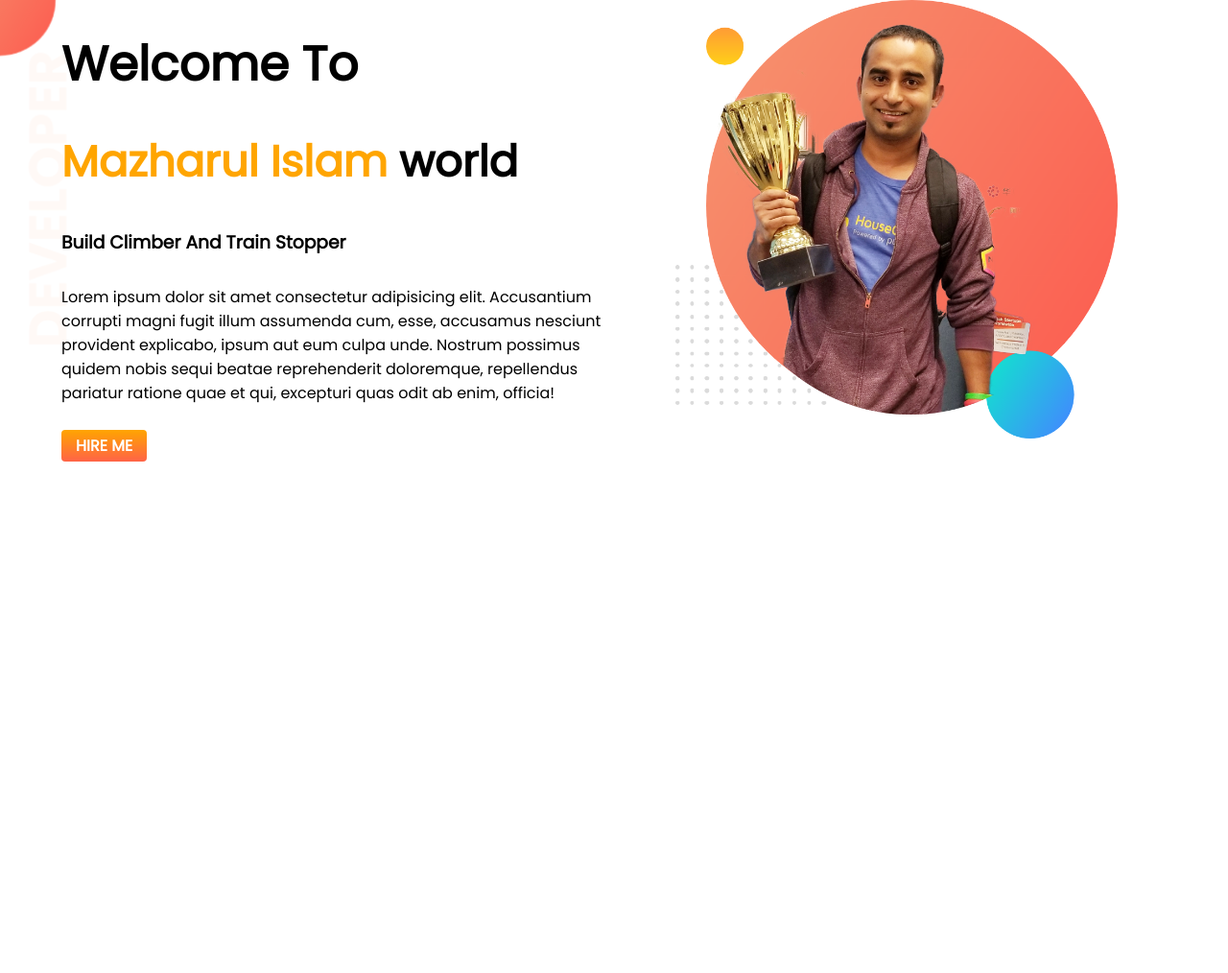
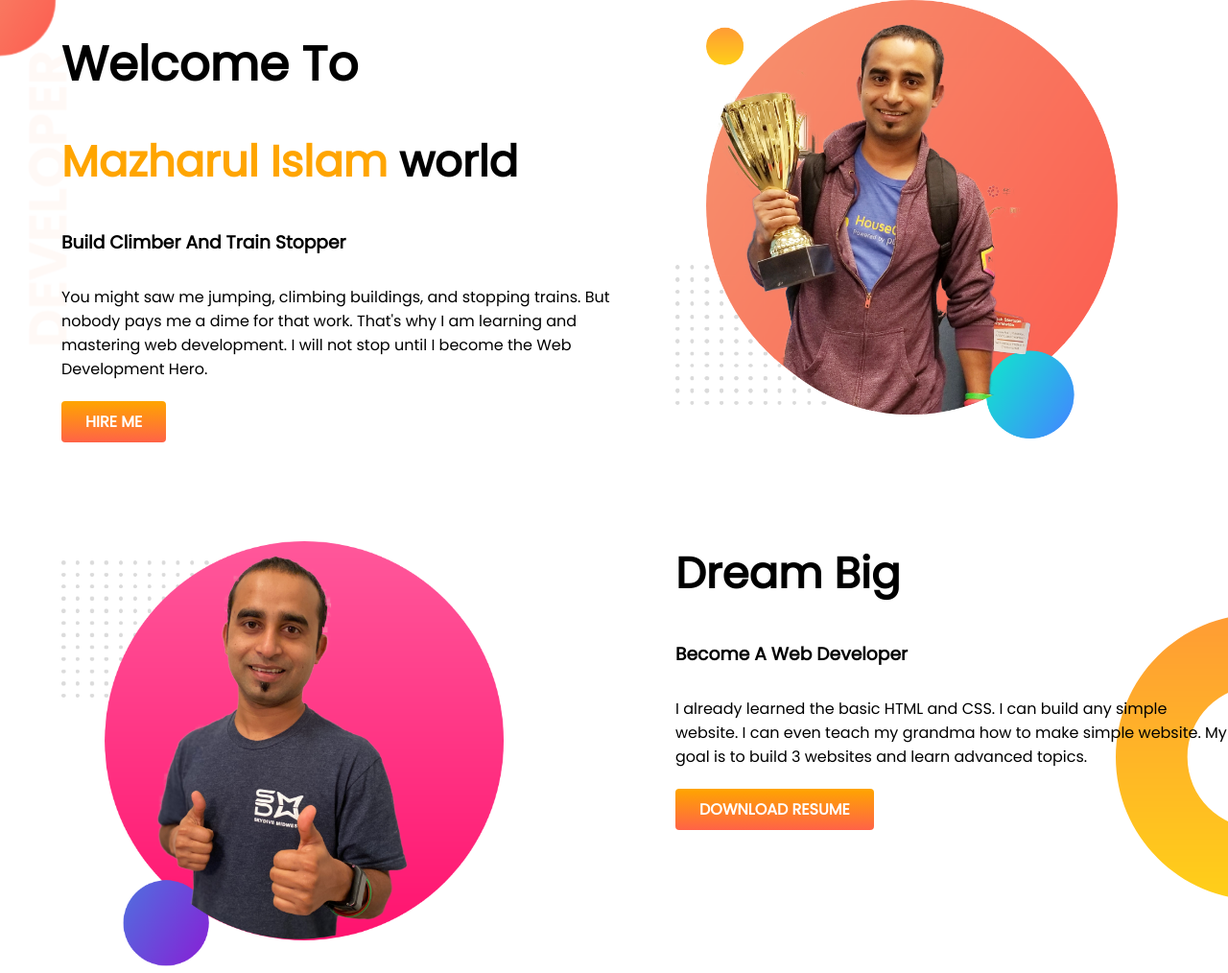
Before and after one commit to Mazharul430106/developer-portfolio, a plain HTML site: page index.html in a window 1280 px wide. Shown: the whole page at 96% size. Before the commit the page ends 800 px from the top, so only its background shows below. Drawn offline with Linux system fonts and the light colour scheme.

Commit message:
section dream added

```diff
--- a/index.html
+++ b/index.html
@@ -16,17 +16,30 @@
             <h1>welcome to</h1>
             <h2><span class="orange-color"> mazharul islam </span> world</h2>
             <h3>build climber and train stopper</h3>
-            <p>Lorem ipsum dolor sit amet consectetur adipisicing elit. Accusantium corrupti magni fugit illum assumenda
-                cum, esse, accusamus nesciunt provident explicabo, ipsum aut eum culpa unde. Nostrum possimus quidem
-                nobis
-                sequi beatae reprehenderit doloremque, repellendus pariatur ratione quae et qui, excepturi quas odit ab
-                enim, officia!</p>
+            <p>You might saw me jumping, climbing buildings, and stopping trains. But nobody pays me a dime for that
+                work. That's why I am learning and mastering web development. I will not stop until I become the Web
+                Development Hero.</p>
             <a class="btn" target="_blank" href="https://www.linkedin.com/company/programminghero/">Hire me</a>
         </div>
         <div class="half-width">
             <img src="images/jhankar.png" alt="">
         </div>
 
+    </section>
+
+    <section class="dream-big">
+        <div class="half-width">
+            <img src="images/jhankar2.png" alt="">
+        </div>
+
+        <div class="half-width">
+
+            <h2>Dream Big</h2>
+            <h3>Become a web developer</h3>
+            <p>I already learned the basic HTML and CSS. I can build any simple website. I can even teach my grandma how
+                to make simple website. My goal is to build 3 websites and learn advanced topics.</p>
+            <a class="btn" target="_blank" href="https://www.linkedin.com/company/programminghero/">download resume</a>
+        </div>
     </section>
 
 
--- a/style.css
+++ b/style.css
@@ -8,6 +8,8 @@
     text-decoration: none;
     font-family: 'Poppins', sans-serif;
 }
+
+/* top-baner section style start now */
 
 section {
     display: flex;
@@ -50,7 +52,7 @@ p {
 .btn {
     background-image: linear-gradient(orange, tomato);
     border-radius: 4px;
-    padding: 5px 15px;
+    padding: 10px 25px;
     text-transform: uppercase;
     font-weight: 700;
     color: white;
@@ -59,4 +61,18 @@ p {
 .top-baner {
     background-image: url(images/top-banner.png);
     background-repeat: no-repeat;
+
 }
+
+/* top-baner section style end now */
+
+
+/* dream big section style start now */
+.dream-big {
+    margin-top: 100px;
+    background-image: url(images/dream-bg.png);
+    background-repeat: no-repeat;
+    background-position: right;
+}
+
+/* dream big section style end now */
```
